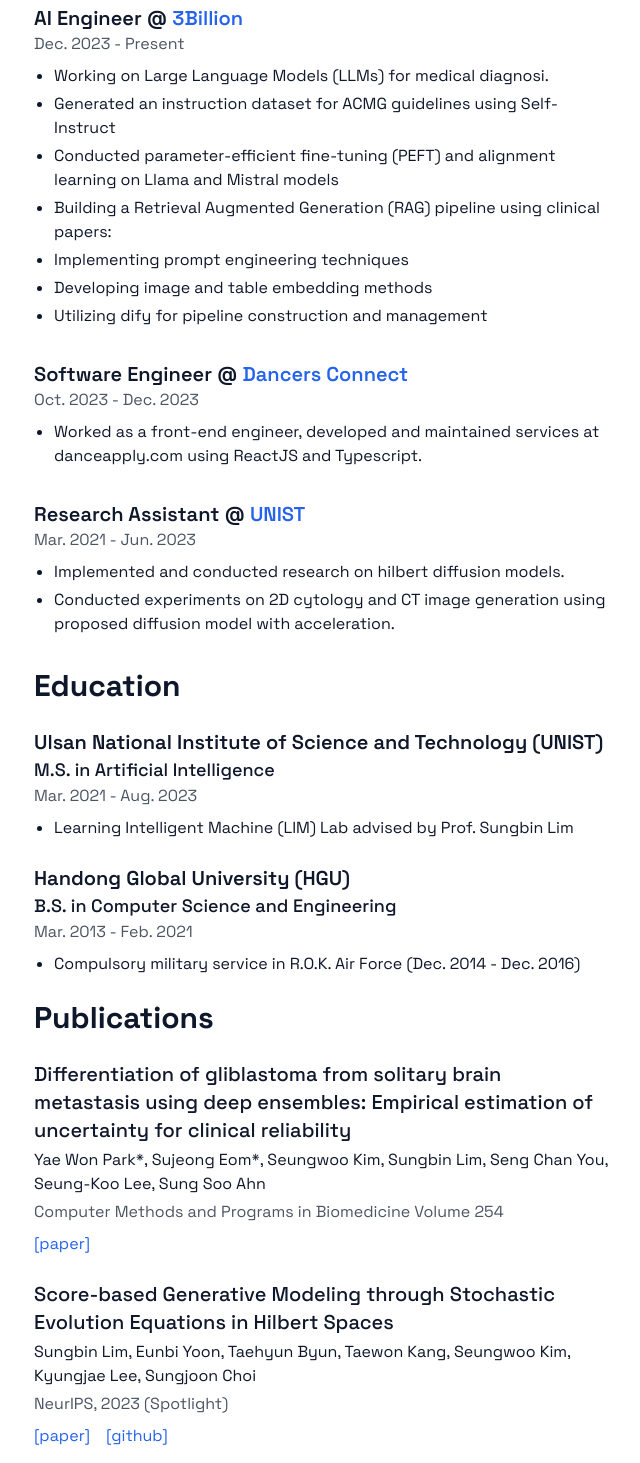
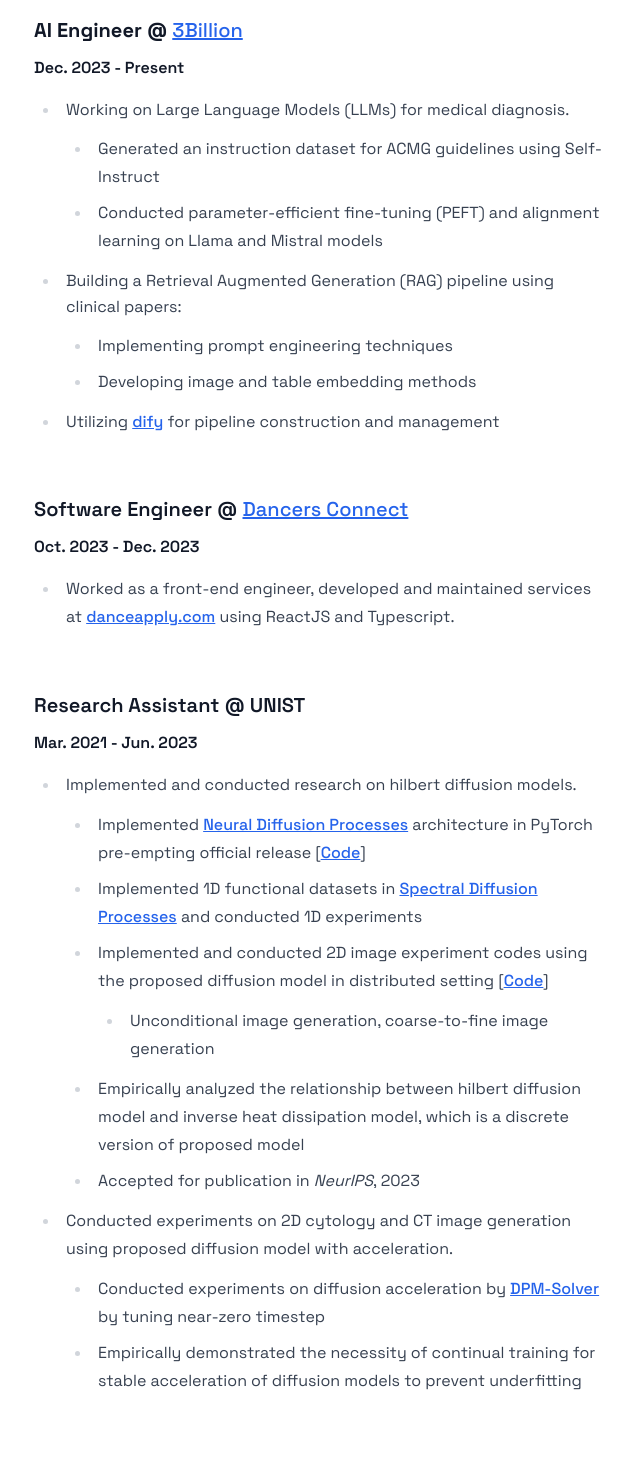
Before and after one commit to seungwoos/seungwoos.me, a Next.js app: page /about in a window 1280 px wide. Shown: the part 200-1663 px from the top of the page, without its empty margins (318-958 px from the left). Built offline with nearby package versions, Linux system fonts and the light colour scheme.

Commit message:
feat: replace html codes with markdown renderer

```diff
--- a/app/about/page.tsx
+++ b/app/about/page.tsx
@@ -1,194 +1,18 @@
-"use client";
-interface Publication {
-  title: string;
-  authors: string;
-  venue: string;
-  links?: {
-    paper?: string;
-    github?: string;
-  };
+import { MarkdownRenderer } from "components/MarkdownRenderer";
+import { getPageContent } from "lib/pages";
+import { Metadata } from "next";
+import { generateMetadata as sharedGenerateMetadata } from "lib/metadata";
+
+export async function generateMetadata(): Promise<Metadata> {
+  return sharedGenerateMetadata("about");
 }
 
-interface Experience {
-  role: string;
-  company: string;
-  companyUrl?: string;
-  period: string;
-  details: string[];
-}
-
-interface Education {
-  school: string;
-  degree: string;
-  period: string;
-  details?: string[];
-}
-
-export default function Project() {
-  const experiences: Experience[] = [
-    {
-      role: "AI Engineer",
-      company: "3Billion",
-      companyUrl: "https://3billion.io/ko/index",
-      period: "Dec. 2023 - Present",
-      details: [
-        "Working on Large Language Models (LLMs) for medical diagnosi.",
-        "Generated an instruction dataset for ACMG guidelines using Self-Instruct",
-        "Conducted parameter-efficient fine-tuning (PEFT) and alignment learning on Llama and Mistral models",
-        "Building a Retrieval Augmented Generation (RAG) pipeline using clinical papers:",
-        "Implementing prompt engineering techniques",
-        "Developing image and table embedding methods",
-        "Utilizing dify for pipeline construction and management",
-      ],
-    },
-    {
-      role: "Software Engineer",
-      company: "Dancers Connect",
-      companyUrl: "https://www.dancers-connect.com/",
-      period: "Oct. 2023 - Dec. 2023",
-      details: [
-        "Worked as a front-end engineer, developed and maintained services at danceapply.com using ReactJS and Typescript.",
-      ],
-    },
-    {
-      role: "Research Assistant",
-      company: "UNIST",
-      companyUrl: "https://www.unist.ac.kr",
-      period: "Mar. 2021 - Jun. 2023",
-      details: [
-        "Implemented and conducted research on hilbert diffusion models.",
-        "Conducted experiments on 2D cytology and CT image generation using proposed diffusion model with acceleration.",
-      ],
-    },
-  ];
-
-  const education: Education[] = [
-    {
-      school: "Ulsan National Institute of Science and Technology (UNIST)",
-      degree: "M.S. in Artificial Intelligence",
-      period: "Mar. 2021 - Aug. 2023",
-      details: [
-        "Learning Intelligent Machine (LIM) Lab advised by Prof. Sungbin Lim",
-      ],
-    },
-    {
-      school: "Handong Global University (HGU)",
-      degree: "B.S. in Computer Science and Engineering",
-      period: "Mar. 2013 - Feb. 2021",
-      details: [
-        "Compulsory military service in R.O.K. Air Force (Dec. 2014 - Dec. 2016)",
-      ],
-    },
-  ];
-
-  const publications: Publication[] = [
-    {
-      title:
-        "Differentiation of gliblastoma from solitary brain metastasis using deep ensembles: Empirical estimation of uncertainty for clinical reliability",
-      authors:
-        "Yae Won Park*, Sujeong Eom*, Seungwoo Kim, Sungbin Lim, Seng Chan You, Seung-Koo Lee, Sung Soo Ahn",
-      venue: "Computer Methods and Programs in Biomedicine Volume 254",
-      links: {
-        paper:
-          "https://www.sciencedirect.com/science/article/abs/pii/S0169260724002839",
-      },
-    },
-    {
-      title:
-        "Score-based Generative Modeling through Stochastic Evolution Equations in Hilbert Spaces",
-      authors:
-        "Sungbin Lim, Eunbi Yoon, Taehyun Byun, Taewon Kang, Seungwoo Kim, Kyungjae Lee, Sungjoon Choi",
-      venue: "NeurIPS, 2023 (Spotlight)",
-      links: {
-        paper:
-          "https://proceedings.neurips.cc/paper_files/paper/2023/hash/76c6f9f2475b275b92d03a83ea270af4-Abstract-Conference.html",
-        github: "https://github.com/KU-LIM-Lab/hdm-official",
-      },
-    },
-  ];
+export default async function About() {
+  const { content } = await getPageContent("about");
 
   return (
-    <main className="bg-white dark:bg-black text-slate-900 dark:text-slate-50">
-      {" "}
-      <section>
-        <h1 className="text-3xl font-bold mb-6">Experiences</h1>
-        {experiences.map((exp, index) => (
-          <div key={index} className="mb-8">
-            <h3 className="text-xl font-semibold">
-              {exp.role} @{" "}
-              {exp.companyUrl ? (
-                <a
-                  href={exp.companyUrl}
-                  className="text-blue-600 hover:underline"
-                  target="_blank"
-                  rel="noopener noreferrer"
-                >
-                  {exp.company}
-                </a>
-              ) : (
-                exp.company
-              )}
-            </h3>
-            <p className="text-gray-600 mb-2">{exp.period}</p>
-            <ul className="list-disc pl-5 space-y-1">
-              {exp.details.map((detail, idx) => (
-                <li key={idx}>{detail}</li>
-              ))}
-            </ul>
-          </div>
-        ))}
-      </section>
-      <section>
-        <h1 className="text-3xl font-bold mb-6">Education</h1>
-        {education.map((edu, index) => (
-          <div key={index} className="mb-6">
-            <h3 className="text-xl font-semibold">{edu.school}</h3>
-            <p className="text-lg font-medium">{edu.degree}</p>
-            <p className="text-gray-600">{edu.period}</p>
-            {edu.details && (
-              <ul className="list-disc pl-5 mt-2">
-                {edu.details.map((detail, idx) => (
-                  <li key={idx}>{detail}</li>
-                ))}
-              </ul>
-            )}
-          </div>
-        ))}
-      </section>
-      <section>
-        <h1 className="text-3xl font-bold mb-6">Publications</h1>
-        {publications.map((pub, index) => (
-          <div key={index} className="mb-6">
-            <h3 className="text-xl font-medium">{pub.title}</h3>
-            <p className="mt-1">{pub.authors}</p>
-            <p className="text-gray-600 mt-1">{pub.venue}</p>
-            {pub.links && (
-              <div className="mt-2 space-x-4">
-                {pub.links.paper && (
-                  <a
-                    href={pub.links.paper}
-                    className="text-blue-600 hover:underline"
-                    target="_blank"
-                    rel="noopener noreferrer"
-                  >
-                    [paper]
-                  </a>
-                )}
-                {pub.links.github && (
-                  <a
-                    href={pub.links.github}
-                    className="text-blue-600 hover:underline"
-                    target="_blank"
-                    rel="noopener noreferrer"
-                  >
-                    [github]
-                  </a>
-                )}
-              </div>
-            )}
-          </div>
-        ))}
-      </section>
-    </main>
+    <div className="prose dark:prose-invert prose-p:m-0">
+      <MarkdownRenderer content={content} />
+    </div>
   );
 }
--- a/app/layout.tsx
+++ b/app/layout.tsx
@@ -6,11 +6,6 @@
 import { Analytics } from "@vercel/analytics/react";
 
 const inter = Space_Grotesk({ subsets: ["latin"], display: "swap" });
-
-export const metadata: Metadata = {
-  title: "Seungwoo Kim",
-  description: "Seungwoo's blog",
-};
 
 export default function RootLayout({
   children,
--- a/app/page.tsx
+++ b/app/page.tsx
@@ -1,5 +1,18 @@
-import Hero from "components/Hero";
+import { MarkdownRenderer } from "components/MarkdownRenderer";
+import { getPageContent } from "lib/pages";
+import { Metadata } from "next";
+import { generateMetadata as sharedGenerateMetadata } from "lib/metadata";
 
-export default function Home() {
-  return <Hero />;
+export async function generateMetadata(): Promise<Metadata> {
+  return sharedGenerateMetadata("home");
 }
+
+export default async function Home() {
+  const { content } = await getPageContent("home");
+
+  return (
+    <div className="prose dark:prose-invert prose-p:m-1">
+      <MarkdownRenderer content={content} />
+    </div>
+  );
+}
--- a/app/projects/page.tsx
+++ /dev/null
@@ -1,5 +0,0 @@
-export default function Project() {
-  return (
-    <main className="bg-white dark:bg-slate-950 shadow-sm">To be added</main>
-  );
-}
--- a/components/DarkModeToggle.tsx
+++ b/components/DarkModeToggle.tsx
@@ -11,7 +11,6 @@
       className="p-2 rounded-md bg-white dark:bg-black text-gray-800 dark:text-gray-200 hover:bg-gray-300 dark:hover:bg-gray-600 transition-colors"
       aria-label="Toggle dark mode"
     >
-      {/* {theme === "dark" ? <Sun size={24} /> : <Moon size={24} />} */}
       {theme !== "dark" ? (
         <svg
           xmlns="http://www.w3.org/2000/svg"
--- a/components/Hero.tsx
+++ /dev/null
@@ -1,48 +0,0 @@
-"use client";
-
-import Link from "next/link";
-
-export default function Hero() {
-  return (
-    <main className="bg-white dark:bg-black">
-      <>
-        <h2 className="text-2xl font-extrabold">Hi 👋</h2>
-        <div className="flex flex-col gap-5 prose dark:prose-invert prose-p:m-0 text-inherit min-w-full">
-          <p>
-            I&apos;m a{" "}
-            <span className="font-semibold">machine learning engineer</span>{" "}
-            interested in creating engaging human-AI interactions. With experience in medical
-            imaging and computer vision, I'm currently exploring Large Language
-            Models (LLMs) and Large Vision Models (LVMs) in the field of
-            healthcare and beyond.
-          </p>
-          <p>
-            I&apos;m working as an AI Engineer at{" "}
-            <Link
-              href="https://3billion.io"
-              className="text-blue-500 hover:underline"
-            >
-              3billion
-            </Link>{" "}
-            (since December 2023). Previously, I worked as a front-end software
-            engineer at{" "}
-            <Link
-              href="https://www.danceapply.com/"
-              className="text-blue-500 hover:underline"
-            >
-              Danceapply
-            </Link>
-            . I hold a Master's degree in Artificial Intelligence from{" "}
-            <Link
-              href="https://aigs.unist.ac.kr/"
-              className="text-blue-500 hover:underline"
-            >
-              UNIST
-            </Link>
-            .
-          </p>
-        </div>
-      </>
-    </main>
-  );
-}
```
